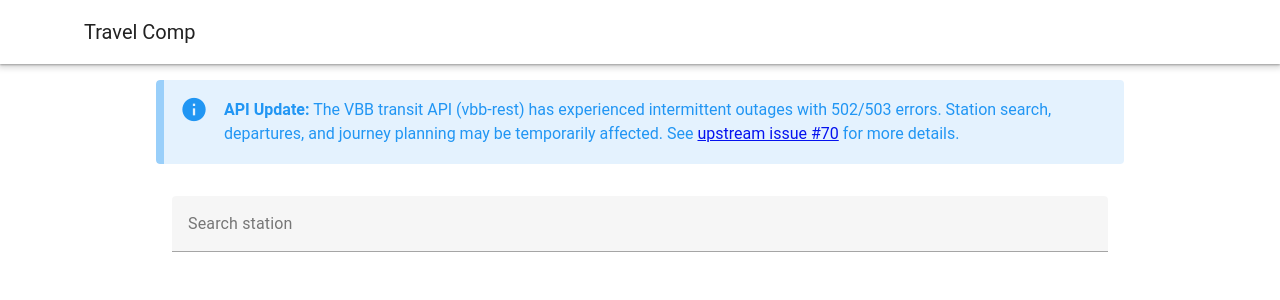
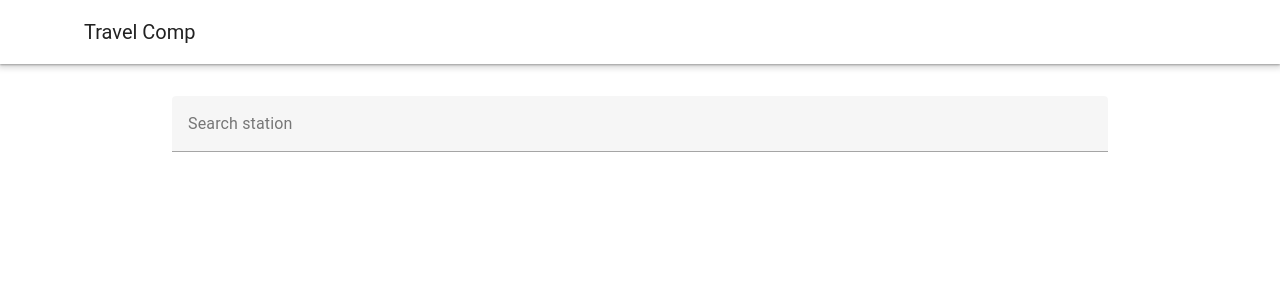
Before and after one commit to jackyscript/travel-comp, a Nuxt app: page / in a window 1280 px wide. Shown: the top 300 px of the page. Built offline with nearby package versions, Linux system fonts and the light colour scheme; some icons are missing.

Commit message:
remove banner

```diff
--- a/app/app.vue
+++ b/app/app.vue
@@ -23,14 +23,6 @@
 
     <v-main class="pt-16">
       <v-container>
-        <v-alert
-          type="info"
-          variant="tonal"
-          class="mb-4"
-          border="start"
-        >
-          <strong>API Update:</strong> The VBB transit API (vbb-rest) has experienced intermittent outages with 502/503 errors. Station search, departures, and journey planning may be temporarily affected. See <a href="https://github.com/derhuerst/vbb-rest/issues/70" target="_blank">upstream issue #70</a> for more details.
-        </v-alert>
         <NuxtPage />
       </v-container>
     </v-main>
```
